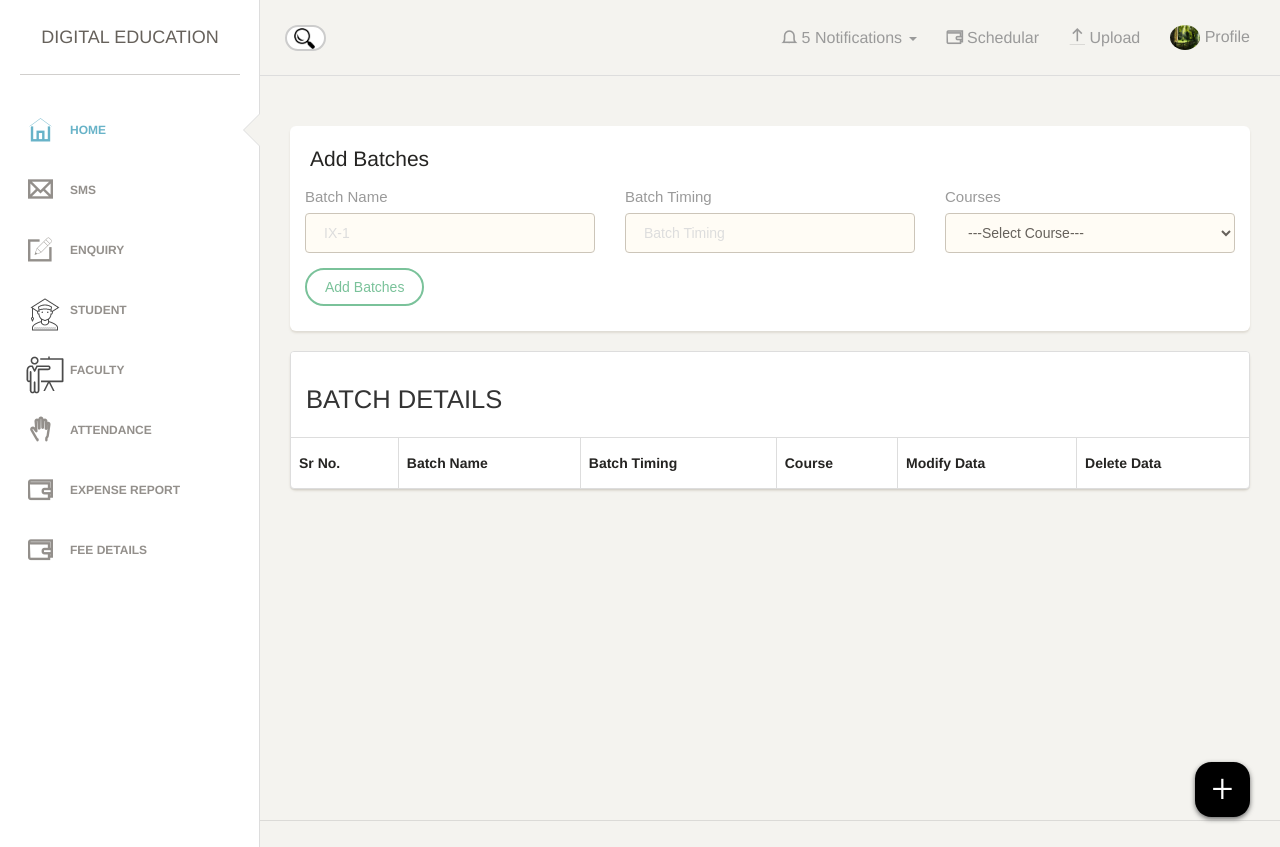
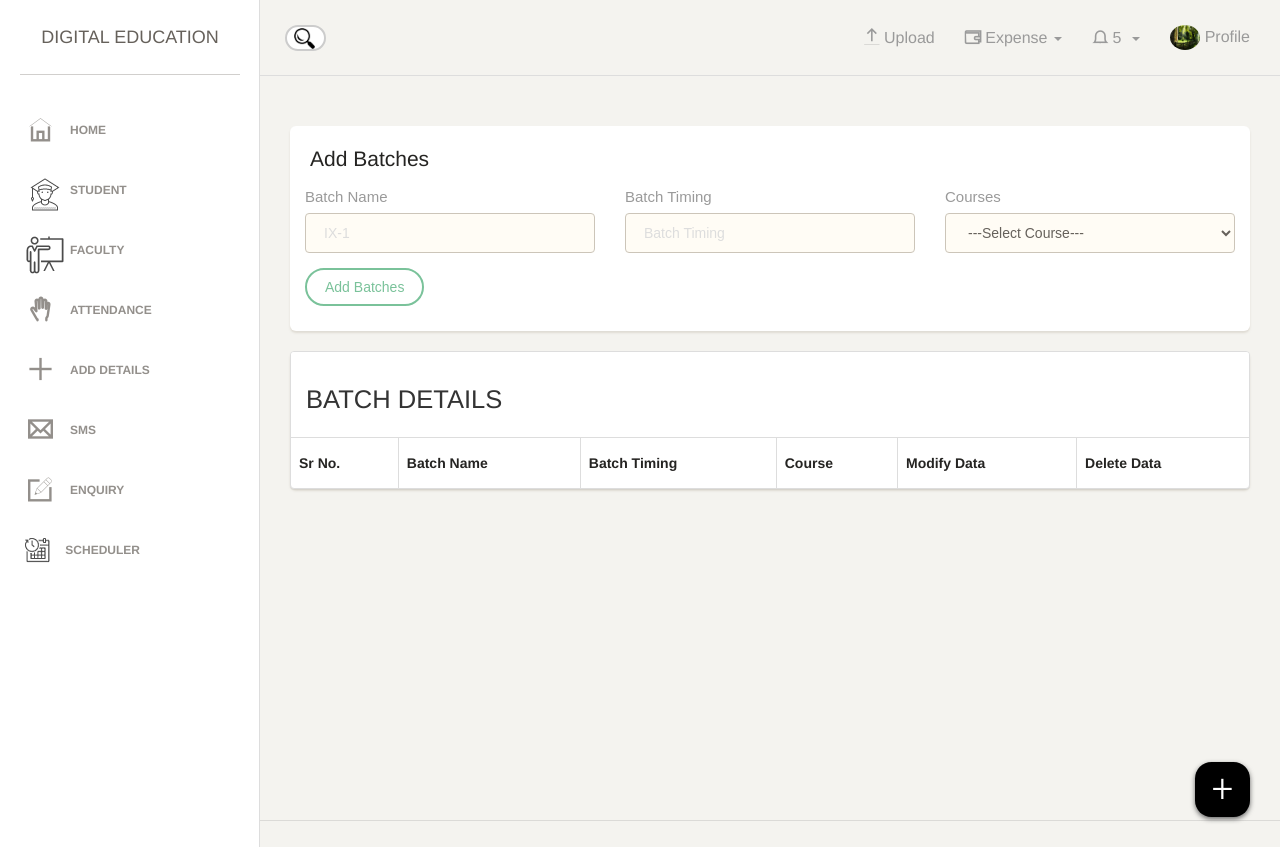
Before and after one commit to gohilakshay/tutionCode, a CodeIgniter app: page /tutionCode/index.php/batch_cont/addBatch in a window 1280 px wide. Run offline with CodeIgniter, Linux system fonts and the light colour scheme; data that the repository does not hold is empty; style sheets or scripts are compiled from the project's sources; some libraries are stand-ins or nearby versions; some web fonts are replaced.

Commit message:
default std,layout

```diff
--- a/application/views/addBatches.php
+++ b/application/views/addBatches.php
@@ -1,5 +1,5 @@
 <?php include "header.php";?>
-<?php $page="one";include "sidebar.php";?>
+<?php $page="eight";include "sidebar.php";?>
 <?php include "nav.php";?>
 <?php $this->load->library('form_validation'); ?>
 <br>
--- a/application/views/addCourse.php
+++ b/application/views/addCourse.php
@@ -1,5 +1,5 @@
 <?php include "header.php";?>
-<?php $page='one';include "sidebar.php";?>
+<?php $page='seven';include "sidebar.php";?>
 <?php include "nav.php";?>
 <?php $this->load->library('form_validation'); ?>
 
--- a/application/views/expense.php
+++ b/application/views/expense.php
@@ -1,5 +1,5 @@
 <?php include_once "header.php";?>
-<?php $page = 'seven';include_once "sidebar.php";?>
+<?php include_once "sidebar.php";?>
 <?php include_once "nav.php";?>
 <?php include_once "expenseContent.php";?>
 <?php include_once "footer.php";?>
--- a/application/views/feeDetail.php
+++ b/application/views/feeDetail.php
@@ -1,5 +1,5 @@
 <?php include_once "header.php";?>
-<?php $page = 'eight';include_once "sidebar.php";?>
+<?php include_once "sidebar.php";?>
 <?php include_once "nav.php";?>
 <?php include_once "feeDetailContent.php";?>
 <?php include_once "footer.php";?>
--- a/application/views/nav.php
+++ b/application/views/nav.php
@@ -17,11 +17,38 @@
                 <div class="collapse navbar-collapse">
                     <ul class="nav navbar-nav navbar-right">
 
+						<li>
+                            <a href="#">
+								<i class="ti-upload"></i>
+								<p>Upload</p>
+                            </a>
+                        </li>
+
+                        <li class="dropdown">
+                              <a href="#" class="dropdown-toggle" data-toggle="dropdown">
+                                    <i class="ti-wallet"></i>
+									<p>Expense</p>
+									<b class="caret"></b>
+                              </a>
+                              <ul class="dropdown-menu">
+                                  <li>
+                                    <a href="<?php echo site_url()."/Expense_cont/expense" ?>">
+                                        Expense Report
+                                    </a>
+                                  </li>
+                                  <li>
+                                      <a href="<?php echo site_url()."/Student_cont/feeDetail" ?>">
+                                          Fee Details
+                                      </a>
+                                  </li>
+                              </ul>
+                        </li>
+
                         <li class="dropdown">
                               <a href="#" class="dropdown-toggle" data-toggle="dropdown">
                                     <i class="ti-bell"></i>
                                     <p class="notification">5</p>
-									<p>Notifications</p>
+									<p></p>
 									<b class="caret"></b>
                               </a>
                               <ul class="dropdown-menu">
@@ -32,18 +59,13 @@
                                 <li><a href="#">Another notification</a></li>
                               </ul>
                         </li>
+                        <!--
                         <li>
-                        <a href="<?php echo site_url()."/Schedular_cont/schedular" ?>">
-                            <i class="ti-wallet"></i>
-                            <p>Schedular</p>
-                        </a>
-                    </li>
-						<li>
-                            <a href="#">
-								<i class="ti-upload"></i>
-								<p>Upload</p>
+                            <a href="<?php echo site_url()."/Schedular_cont/schedular" ?>">
+                                <i class="ti-wallet"></i>
+                                <p>Schedular</p>
                             </a>
-                        </li>
+                        </li>-->
                          <li>
                             <a href="#" class="dropdown-toggle" data-toggle="dropdown">
                                 <img src="<?php echo base_url()?>assets/profile/admin.jpg" width="30" height="25" class="img-circle">
--- a/application/views/schedular.php
+++ b/application/views/schedular.php
@@ -3,7 +3,7 @@
 <?php include "nav.php";?>
 <br><br>
 <div class="content">
-    <div class="container-fluid" style="margin-top:-50px;">
+    <div class="container-fluid" style="margin-top:-50px; ">
         <div class="content">
             <div class="container-fluid">
                 <div class="row">
@@ -25,3 +25,4 @@
 <?php include "footer.php";?>
 <?php include "addModel.php";?>
 <?php include "script_include.php";?>
+<?php include "custom_script.php";?>
--- a/application/views/sidebar.php
+++ b/application/views/sidebar.php
@@ -18,18 +18,6 @@
                             <p>Home</p>
                         </a>
                     </li>
-                    <li <?php if($page == 'two'){ echo ' class="active"';}?>>
-                        <a href="<?php echo site_url()."/Sms_cont/smsDetails" ?>">
-                            <i class="ti-email"></i>
-                            <p>SMS</p>
-                        </a>
-                    </li>
-                    <li <?php if($page == 'three'){ echo ' class="active"';}?>>
-                        <a href="<?php echo site_url()."/Enquiry_cont/enquiry" ?>">
-                            <i class="ti-pencil-alt"></i>
-                            <p>Enquiry</p>
-                        </a>
-                    </li>
                     <li <?php if($page == 'four'){ echo ' class="active"';}?>>
                         <a href="<?php echo site_url()."/Student_cont/student" ?>">
                            <i> <img src="<?php echo base_url()?>assets/icon/student.png"></i>
@@ -48,20 +36,43 @@
                             <p>Attendance</p>
                         </a>
                     </li>
+                    <li class="dropdown">
+                              <a href="#" class="dropdown-toggle" data-toggle="dropdown">
+                                    <i class="ti-plus"></i>
+									<p>ADD Details</p>
+                              </a>
+                              <ul class="dropdown-menu" style="background-color:#d2caca">
                                   <li <?php if($page == 'seven'){ echo ' class="active"';}?>>
-                        <a href="<?php echo site_url()."/Expense_cont/expense" ?>">
-                            <i class="ti-wallet"></i>
-                            <p>Expense Report</p>
+                                      <a href="<?php echo site_url("Course_cont/addCourse") ?>">
+                                          <p><img src="<?php echo base_url()?>assets/icon/coursesidebar.png"> &emsp;Add Courses</p>
                                       </a>
                                   </li>
                                   <li <?php if($page == 'eight'){ echo ' class="active"';}?>>
-                        <a href="<?php echo site_url()."/Student_cont/feeDetail" ?>">
-                            <i class="ti-wallet"></i>
-                            <p>Fee Details</p>
+                                      <a href="<?php echo site_url("Batch_cont/addBatch") ?>">
+                                          <p><img src="<?php echo base_url()?>assets/icon/batchessidebar.png"> &emsp;Add Batches</p>
+                                      </a>
+                                  </li>
+                              </ul>
+                        </li>
+                    <li <?php if($page == 'two'){ echo ' class="active"';}?>>
+                        <a href="<?php echo site_url()."/Sms_cont/smsDetails" ?>">
+                            <i class="ti-email"></i>
+                            <p>SMS</p>
+                        </a>
+                    </li>
+                    <li <?php if($page == 'three'){ echo ' class="active"';}?>>
+                        <a href="<?php echo site_url()."/Enquiry_cont/enquiry" ?>">
+                            <i class="ti-pencil-alt"></i>
+                            <p>Enquiry</p>
                         </a>
                     </li>
 
 
+                    <li>
+                        <a href="<?php echo site_url()."/Schedular_cont/schedular" ?>">
+                           <p><img src="<?php echo base_url()?>assets/icon/scheduler.png">&emsp; Scheduler</p>
+                        </a>
+                    </li>
                     <!--<li>
                         <a href="maps.php">
                             <i class="ti-pencil-alt"></i>
```
Also changed, not shown: application/controllers/DefaultData_cont.php (added, +54 -0 lines), application/models/InsertTable.php (added, +20 -0 lines), assets/icon/batchessidebar.png (added), assets/icon/coursesidebar.png (added), assets/icon/scheduler.png (added). Lines whose indentation alone changed are shown as unchanged.
